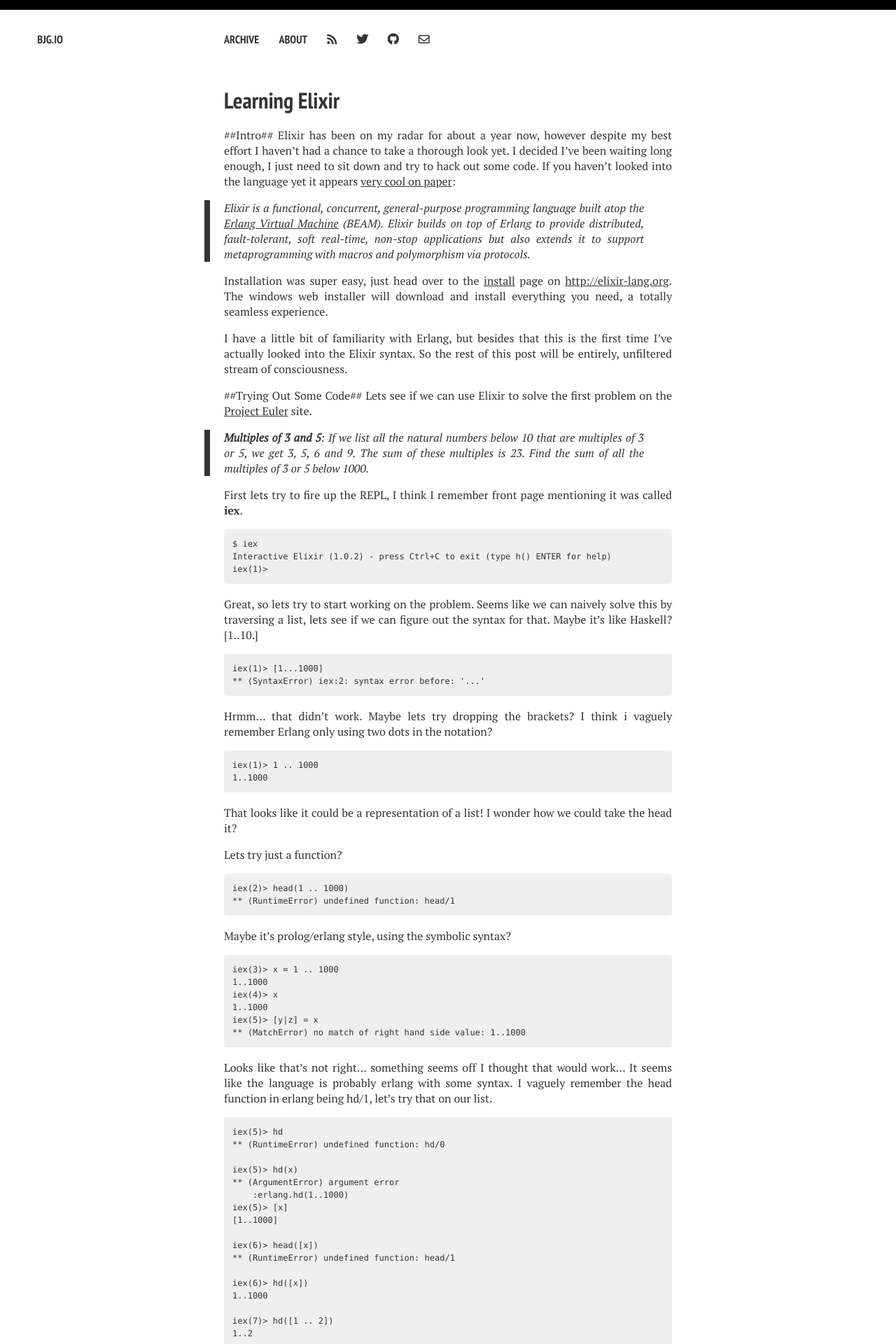
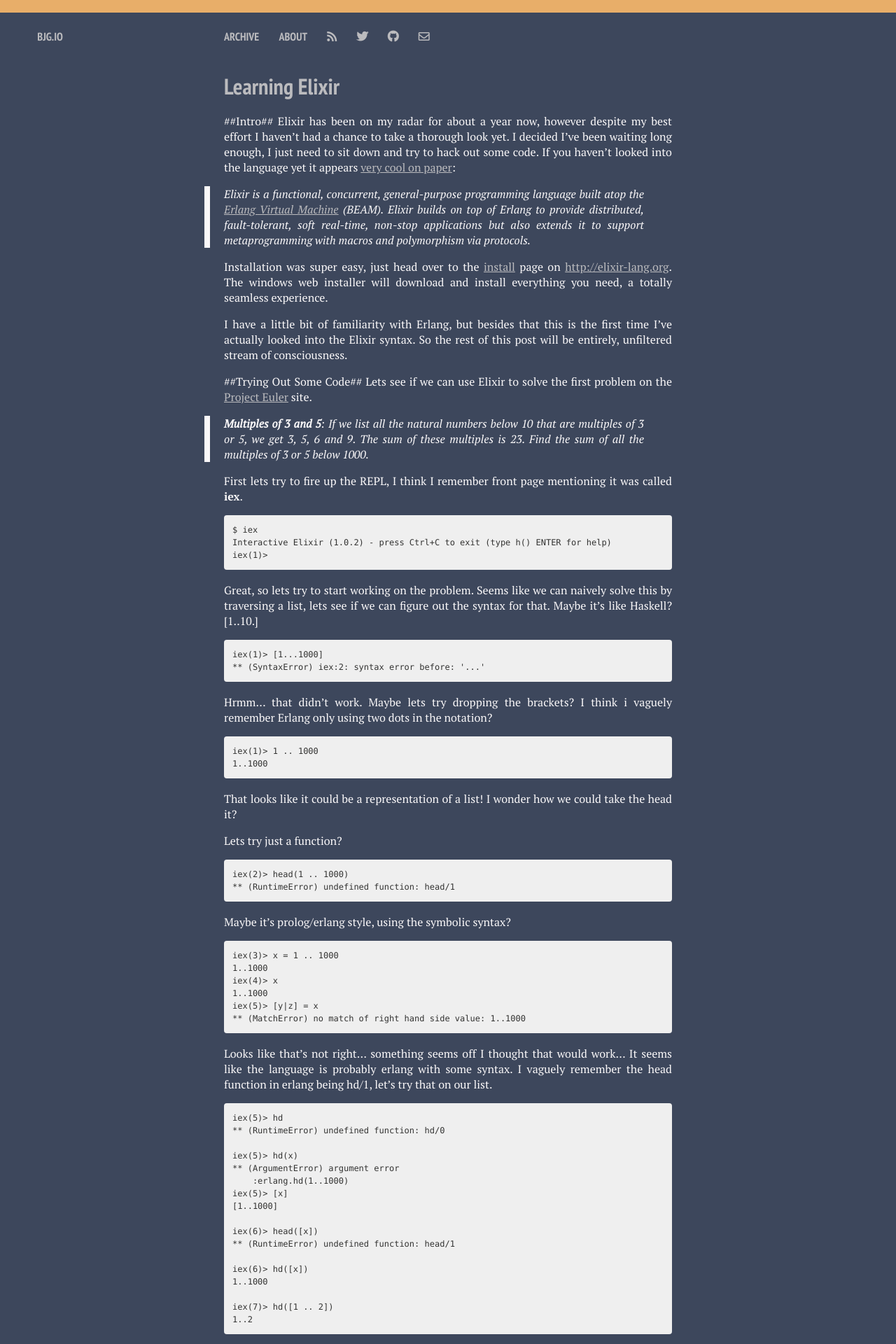
Before and after one commit to bgianfo/bgianfo.github.io, a Jekyll site: the page built from _posts/2014-11-30-learning-elixir.md, in a window 1280 px wide. Shown: the top 1920 px of the page at 70% size. Built offline with Jekyll 4.4.1, drawn with Linux system fonts in a browser that asks for light colours; nearby versions of some CDN libraries; comment, search, counter and statistics services are not loaded.

Commit message:
New color scheme.

```diff
--- a/_sass/page.scss
+++ b/_sass/page.scss
@@ -4,14 +4,15 @@
 	color: $text-color;
 }
 #color_bar {
-	height: 14px;
-	background:#000000;
-	display: block;
+	height: 18px;
+	background:#E8AE69;
+	display: block
 }
 .navigation-wrapper {
 	@include container;
-	padding: 2em 0 1em;
+	padding: 1.5em 0 0em;
 	font-family: $heading-font;
+	font-color: $black;
 	font-weight: 700;
 	text-transform: uppercase;
 	@include clearfix;
@@ -159,8 +160,8 @@
 .nav .navtoogle {
 	@include font-rem(18);
 	font-weight: normal;
-	background-color: $black;
-	color: $white;
+	background-color: $body-color;
+	color: $textcolor;
 	border: none;
 	cursor: pointer;
 	@media #{$small} {
--- a/_sass/variables.scss
+++ b/_sass/variables.scss
@@ -8,9 +8,9 @@
 $alt-font: $base-font;
 
 // COLOR ======================================================
-$bodycolor      : #fff;
+$bodycolor      : #3D475C;
 $body-color     : $bodycolor;
-$textcolor      : #333332;
+$textcolor      : #FAF8F9;
 $text-color     : $textcolor;
 $border-color   : $text-color;
 $basecolor 		  : #343434;
@@ -28,7 +28,7 @@
 $info				  : #308cbc;
 
 // Links
-$linkcolor 		    : #343434;
+$linkcolor 	  : #BBBBBE;
 $link-color       : $linkcolor;
 $linkcolorhover 	: darken($linkcolor, 10);
 $linkcolorvisited : lighten($linkcolorhover, 20);
```
